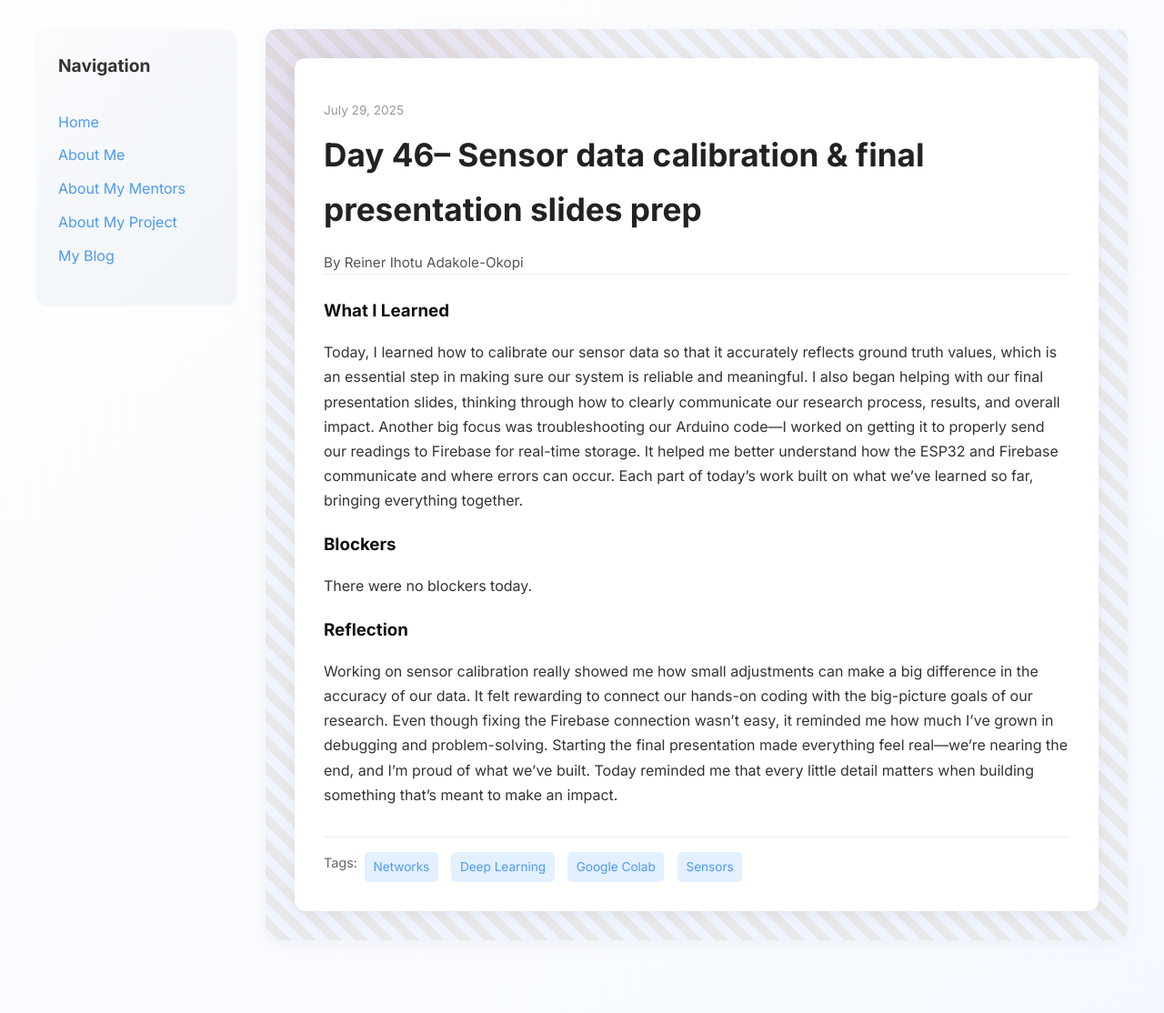
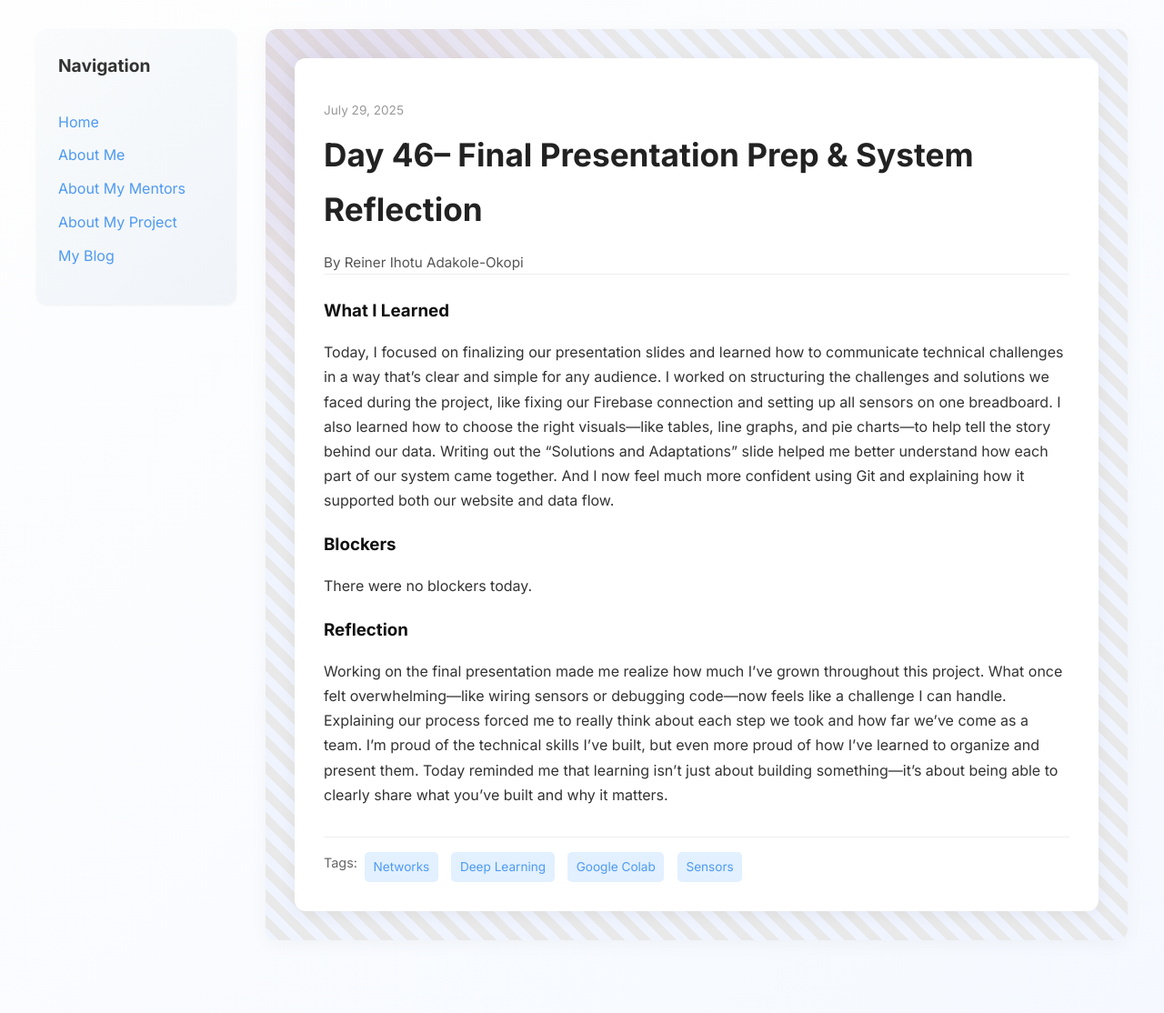
Before and after one commit to Reiner343/Reiner343.github.io, a Jekyll site: the page built from _posts/2025-07-29-day-46.md, in a window 1280 px wide. Shown: the whole page at 91% size. Built offline with Jekyll 4.4.1, drawn with Linux system fonts in a browser that asks for light colours.

Commit message:
Update 2025-07-29-day-46.md

```diff
--- a/_posts/2025-07-29-day-46.md
+++ b/_posts/2025-07-29-day-46.md
@@ -1,17 +1,17 @@
 ---
 layout: post
-title: "Day 46– Sensor data calibration & final presentation slides prep"
+title: "Day 46– Final Presentation Prep & System Reflection"
 date: 2025-07-29
 author: Reiner Ihotu Adakole-Okopi
 permalink: /day46.html
 tags: ["Networks", "Deep Learning", "Google Colab", "Sensors"]
 
 what_i_learned: |
-  Today, I learned how to calibrate our sensor data so that it accurately reflects ground truth values, which is an essential step in making sure our system is reliable and meaningful. I also began helping with our final presentation slides, thinking through how to clearly communicate our research process, results, and overall impact. Another big focus was troubleshooting our Arduino code—I worked on getting it to properly send our readings to Firebase for real-time storage. It helped me better understand how the ESP32 and Firebase communicate and where errors can occur. Each part of today’s work built on what we’ve learned so far, bringing everything together.
+  Today, I focused on finalizing our presentation slides and learned how to communicate technical challenges in a way that’s clear and simple for any audience. I worked on structuring the challenges and solutions we faced during the project, like fixing our Firebase connection and setting up all sensors on one breadboard. I also learned how to choose the right visuals—like tables, line graphs, and pie charts—to help tell the story behind our data. Writing out the “Solutions and Adaptations” slide helped me better understand how each part of our system came together. And I now feel much more confident using Git and explaining how it supported both our website and data flow.
 
 blockers: |
   There were no blockers today.
 
 reflection: |
-  Working on sensor calibration really showed me how small adjustments can make a big difference in the accuracy of our data. It felt rewarding to connect our hands-on coding with the big-picture goals of our research. Even though fixing the Firebase connection wasn’t easy, it reminded me how much I’ve grown in debugging and problem-solving. Starting the final presentation made everything feel real—we’re nearing the end, and I’m proud of what we’ve built. Today reminded me that every little detail matters when building something that’s meant to make an impact.
+  Working on the final presentation made me realize how much I’ve grown throughout this project. What once felt overwhelming—like wiring sensors or debugging code—now feels like a challenge I can handle. Explaining our process forced me to really think about each step we took and how far we've come as a team. I’m proud of the technical skills I’ve built, but even more proud of how I’ve learned to organize and present them. Today reminded me that learning isn’t just about building something—it’s about being able to clearly share what you’ve built and why it matters.
 ---
```
